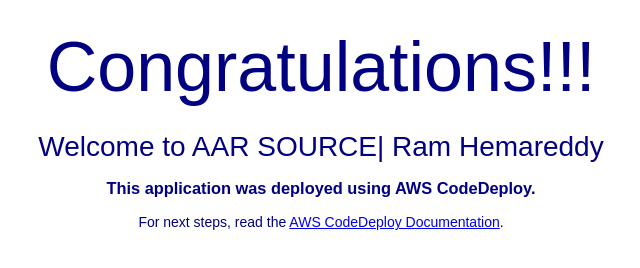
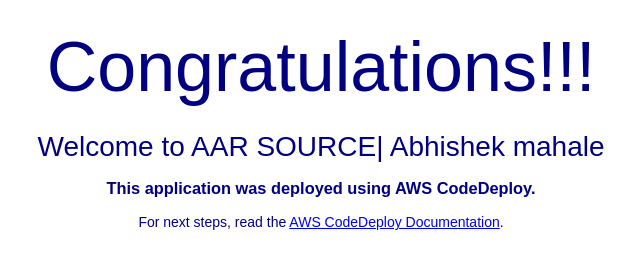
Before and after one commit to abhikiran123456789/aws-code-pipeline-code-deploye, a plain HTML site: page index.html in a window 1280 px wide. Shown: the part 220-488 px from the top of the page, without its empty margins (319-959 px from the left). Drawn offline with Linux system fonts and the light colour scheme.

Commit message:
Update index.html

```diff
--- a/index.html
+++ b/index.html
@@ -28,7 +28,7 @@
   <div align="center">
     <img src="https://s3.ap-south-1.amazonaws.com/www.basava.com/aar_logo_final.png" style="max-width: 20%;">
     <h1>Congratulations!!! </h1>
-      <h2>Welcome to AAR SOURCE| Ram Hemareddy</h2>
+      <h2>Welcome to AAR SOURCE| Abhishek mahale</h2>
     <h3>This application was deployed using AWS CodeDeploy.</h3>
     <p>For next steps, read the <a href="http://aws.amazon.com/documentation/codedeploy">AWS CodeDeploy Documentation</a>.</p>
   </div>
```
